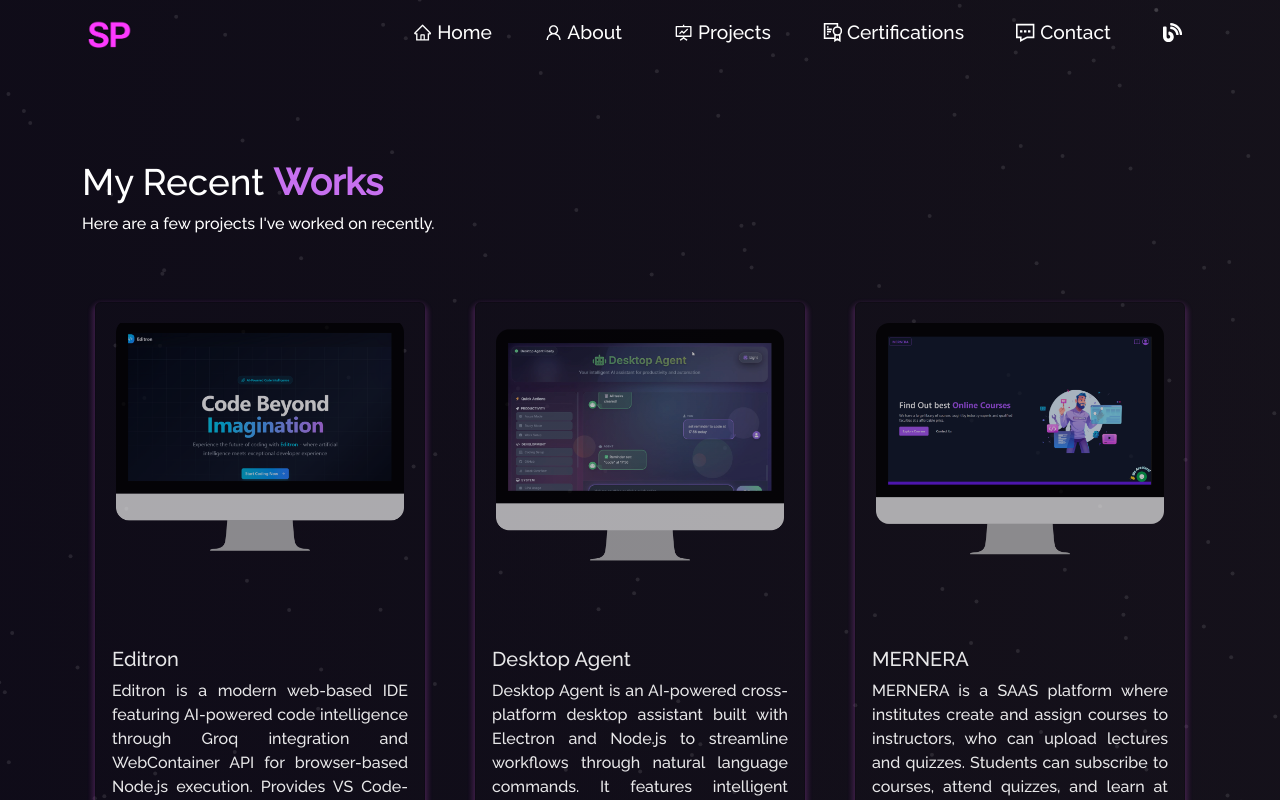
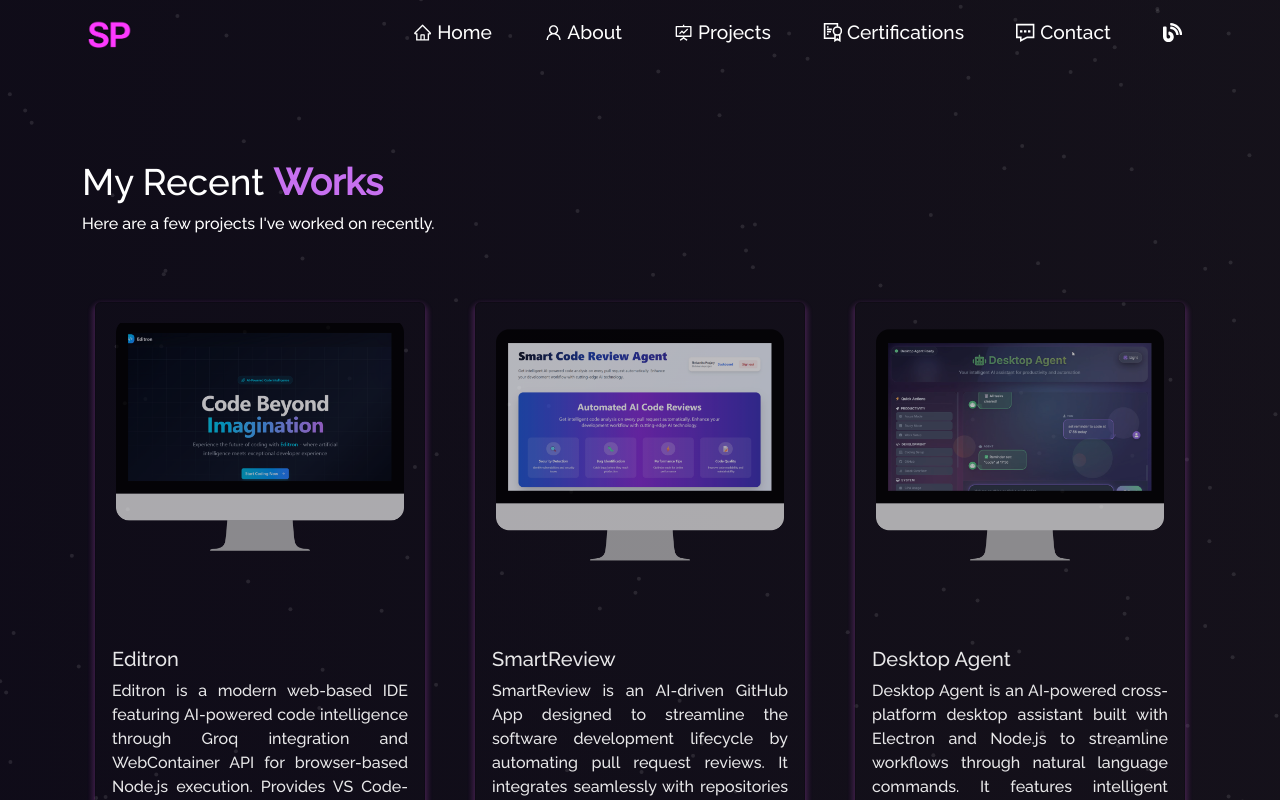
Before and after one commit to shrivarshapoojari/MyPortfolio, a React (Vite) app: page /project in a window 1280 px wide. Shown: the top 800 px of the page. Built offline with nearby package versions, Linux system fonts and the light colour scheme.

Commit message:
add smart review

```diff
--- a/src/components/Projects/Projects.jsx
+++ b/src/components/Projects/Projects.jsx
@@ -18,6 +18,7 @@ import springflow from "../../assets/Projects/springflow.png"
 import springify from "../../assets/Projects/springify.png"
 import editron from "../../assets/Projects/editron.png"
 import  desktop from "../../assets/Projects/desktop.png"
+import  smart from "../../assets/Projects/smart.png"
 import { Helmet } from 'react-helmet-async'
 
 
@@ -68,6 +69,21 @@ function Projects() {
               demoLink="https://editron.shrivarshapoojary.in/"
             />
           </Col>
+
+  <Col md={4} className="project-card">
+            <ProjectCard
+              imgPath={smart}
+              isBlog={false}
+              git={true}
+              title="SmartReview"
+              description="SmartReview is an AI-driven GitHub App designed to streamline the software development lifecycle by automating pull request reviews. It integrates seamlessly with repositories via webhooks, analyzing code changes in real time to detect potential security vulnerabilities, bugs, performance bottlenecks, and maintainability issues. Leveraging the power of LangGraph, LangChain, and Groq, SmartReview builds structured reasoning pipelines that go beyond surface-level linting, delivering contextual and actionable feedback directly as PR comments."
+              ghLink="https://github.com/shrivarshapoojari/Desktop-Agent"
+              demoLink="https://smartreview.shrivarshapoojary.in/"
+
+            />
+          </Col>
+
+
           <Col md={4} className="project-card">
             <ProjectCard
               imgPath={desktop}
@@ -79,6 +95,7 @@ function Projects() {
 
             />
           </Col>
+
           <Col md={4} className="project-card">
             <ProjectCard
               imgPath={mernera}
```
Also changed, not shown: src/assets/Projects/smart.png (added).
